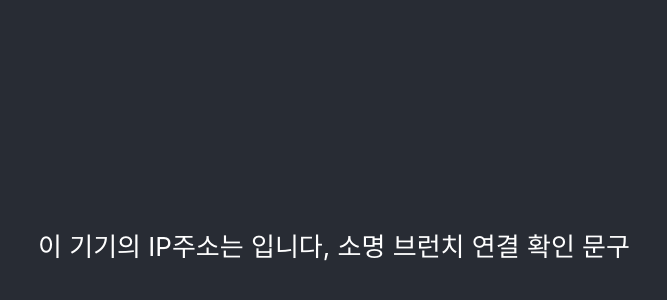
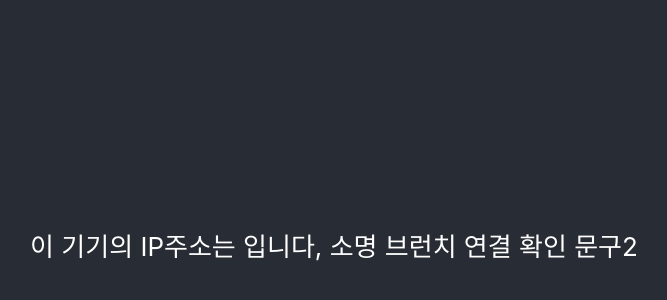
Before and after one commit to SO-HEE-722/react-project, a React app in the folder src/main/my-app-front/: page / in a window 1280 px wide. Shown: the part 156-456 px from the top of the page, without its empty margins (306-973 px from the left). Built offline with nearby package versions, Linux system fonts and the light colour scheme; no server answers.

Commit message:
테스트2

```diff
--- a/src/main/my-app-front/src/App.js
+++ b/src/main/my-app-front/src/App.js
@@ -22,7 +22,7 @@ function App() {
   return (
     <div className="App">
       <header className="App-header">
-        이 기기의 IP주소는 {ip}입니다, 소명 브런치 연결 확인 문구
+        이 기기의 IP주소는 {ip}입니다, 소명 브런치 연결 확인 문구2
       </header>
     </div>
   );
```
